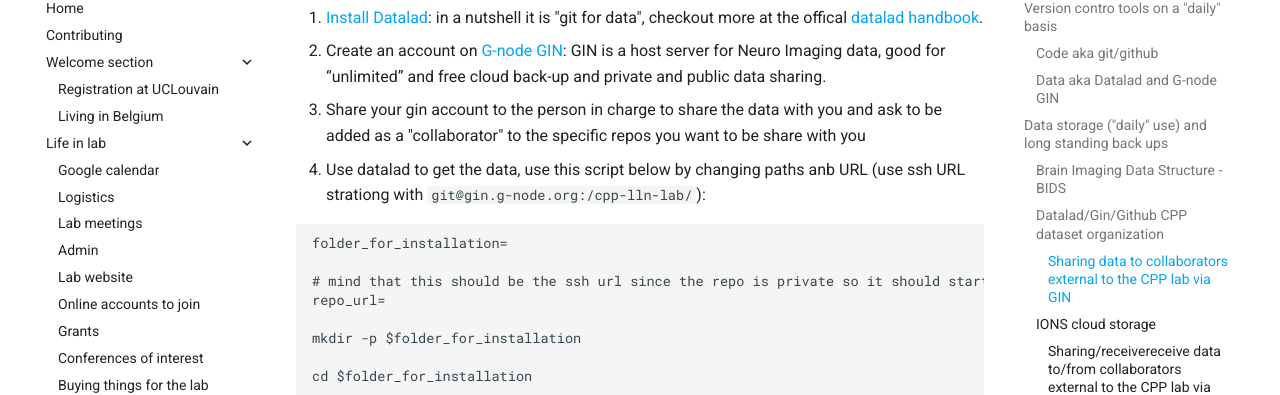
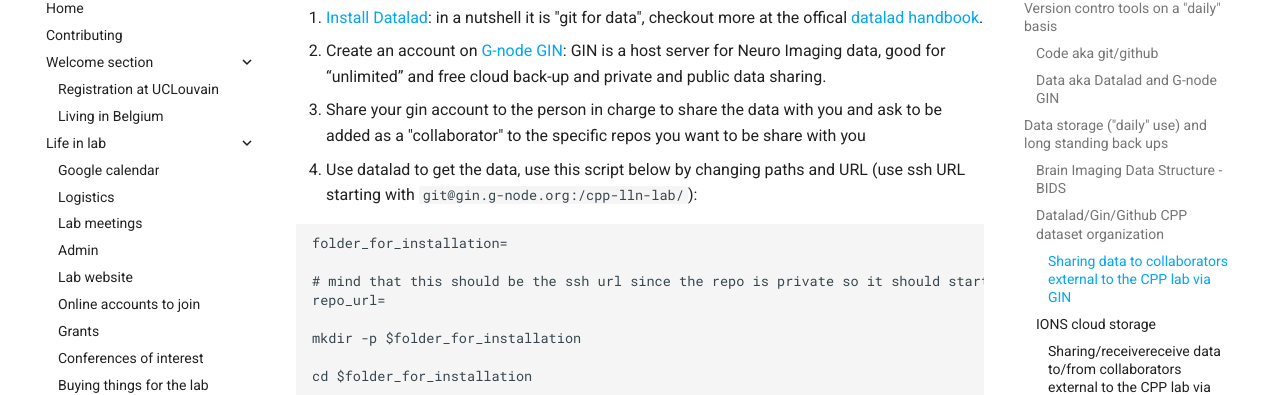
Before and after one commit to cpp-lln-lab/CPP_LabGuide, an MkDocs documentation site: the page built from doc/code_and_data_management.md, in a window 1280 px wide and 900 px high, scrolled down 2525 px. Shown: the part 100-495 px from the top of the window. Built offline with MkDocs 1.6.1 and Material for MkDocs 9.7.7, drawn with Linux system fonts in a browser that asks for light colours; comment, search, counter and statistics services are not loaded.

Commit message:
Update doc/code_and_data_management.md
Co-authored-by: Copilot <175728472+Copilot@users.noreply.github.com>

````diff
--- a/doc/code_and_data_management.md
+++ b/doc/code_and_data_management.md
@@ -84,7 +84,7 @@ For the external collaborator (copied from above):
 1. [Install Datalad](https://handbook.datalad.org/en/latest/intro/installation.html): in a nutshell it is "git for data", checkout more at the offical [datalad handbook](https://handbook.datalad.org/en/latest/).
 2. Create an account on [G-node GIN](https://gin.g-node.org/): GIN is a host server for Neuro Imaging data, good for “unlimited” and free cloud back-up and private and public data sharing.
 3. Share your gin account to the person in charge to share the data with you and ask to be added as a "collaborator" to the specific repos you want to be share with you
-4. Use datalad to get the data, use this script below by changing paths anb URL (use ssh URL strationg with `git@gin.g-node.org:/cpp-lln-lab/`):
+4. Use datalad to get the data, use this script below by changing paths and URL (use ssh URL starting with `git@gin.g-node.org:/cpp-lln-lab/`):
 
 ```bash
 folder_for_installation=
````
